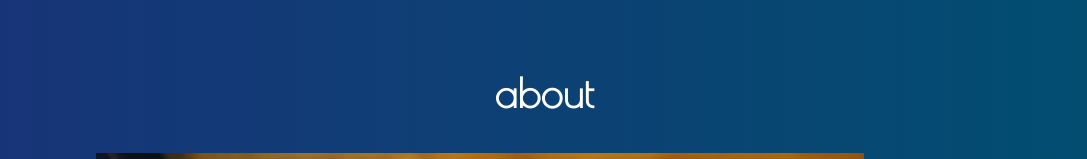
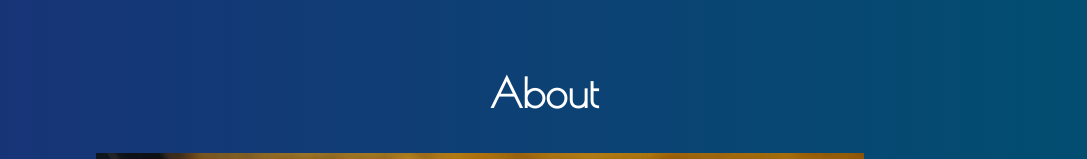
Before and after one commit to LSbard000com/My-Portfolio, a React (Vite) app: page / in a window 1280 px wide. Shown: the part 847-1006 px from the top of the page, without its empty margins (96-1183 px from the left). Built offline with nearby package versions, Linux system fonts and the light colour scheme; a web font is replaced by a local one.

Commit message:
微調整

```diff
--- a/src/components/About.tsx
+++ b/src/components/About.tsx
@@ -4,7 +4,7 @@ const About = () => {
   return (
     <div className="about">
       <div className="section-title">
-        <h2>about</h2>
+        <h2>About</h2>
       </div>
       <div className='main'>
         <div className='img'>
```
